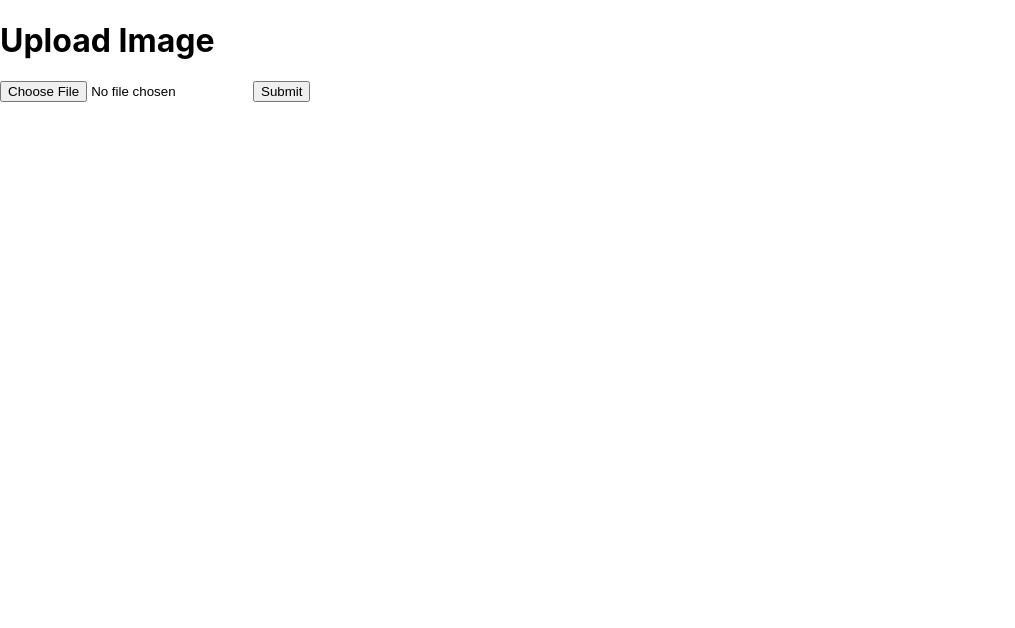
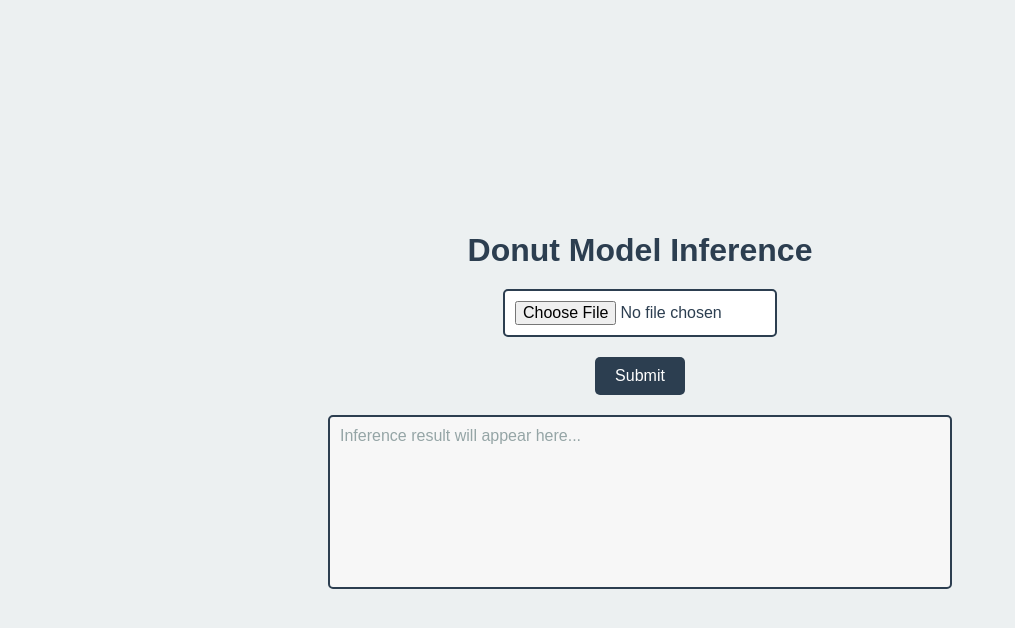
Before and after one commit to northwindapps/learna1ReactApp, a React (Create React App) app in the folder frontend/: page /donut in a window 1280 px wide. Shown: the top 628 px of the page, without its empty margins (0-1015 px from the left). Built offline with nearby package versions, Linux system fonts and the light colour scheme.

Commit message:
added img preview window and output textarea

```diff
--- /dev/null
+++ b/frontend/src/Donut.css
@@ -0,0 +1,108 @@
+/* General container for Donut page */
+.donut-container {
+    display: flex;
+    flex-direction: column;
+    align-items: center;
+    justify-content: center;
+    min-height: 100vh;
+    background-color: #ecf0f1;
+    font-family: Arial, sans-serif;
+    color: #2c3e50;
+  }
+
+  .donut-container h1 {
+    font-size: 2rem;
+    margin-bottom: 20px;
+  }
+
+  /* Form container */
+  .form-container {
+    display: flex;
+    flex-direction: column;
+    align-items: center;
+    gap: 20px;
+  }
+
+  /* File input styling */
+  .file-input {
+    padding: 10px;
+    font-size: 1rem;
+    border: 2px solid #2c3e50;
+    border-radius: 5px;
+    background-color: white;
+    cursor: pointer;
+    width: 250px;
+    text-align: center;
+  }
+
+  .file-input:hover {
+    background-color: #f0f0f0;
+  }
+
+  /* Submit button styling */
+  .submit-button {
+    padding: 10px 20px;
+    font-size: 1rem;
+    border: none;
+    border-radius: 5px;
+    background-color: #2c3e50;
+    color: white;
+    cursor: pointer;
+  }
+
+  .submit-button:hover {
+    background-color: #34495e;
+  }
+
+  .submit-button:disabled {
+    background-color: #95a5a6;
+    cursor: not-allowed;
+  }
+
+  /* Spinner for loading */
+  .spinner {
+    width: 50px;
+    height: 50px;
+    border: 5px solid #f3f3f3;
+    border-top: 5px solid #3498db;
+    border-radius: 50%;
+    animation: spin 1s linear infinite;
+  }
+
+  @keyframes spin {
+    0% {
+      transform: rotate(0deg);
+    }
+    100% {
+      transform: rotate(360deg);
+    }
+  }
+
+  /* Result textarea styling */
+  .result-textarea {
+    margin-top: 20px;
+    width: 80%;
+    max-width: 600px;
+    height: 150px;
+    border: 2px solid #2c3e50;
+    border-radius: 5px;
+    padding: 10px;
+    font-size: 1rem;
+    font-family: Arial, sans-serif;
+    resize: none;
+    background-color: #f7f7f7;
+    color: #2c3e50;
+  }
+
+  .result-textarea::placeholder {
+    color: #95a5a6;
+  }
+
+  /* Additional styling for image preview */
+  .image-preview {
+    max-width: 120%;
+    max-height: 500px;
+    margin-top: 20px;
+    border: 2px solid #2c3e50;
+    border-radius: 5px;
+  }
--- a/frontend/src/Donut.js
+++ b/frontend/src/Donut.js
@@ -1,22 +1,27 @@
 import React, { useState } from "react";
+import "./Donut.css"; // Import CSS file for styling
 
 function Donut() {
   const [image, setImage] = useState(null);
+  const [imagePreview, setImagePreview] = useState(null); // State for image preview
+  const [isLoading, setIsLoading] = useState(false);
+  const [result, setResult] = useState(""); // State to hold inference result
 
-  // Handle file selection
   const handleFileChange = (e) => {
     const file = e.target.files[0];
     if (file) {
       setImage(file);
+      setImagePreview(URL.createObjectURL(file)); // Generate temporary URL for image preview
     }
   };
 
-  // Send image to server
   const handleSubmit = async () => {
     if (!image) {
       alert("Please select an image");
       return;
     }
+
+    setIsLoading(true);
 
     const formData = new FormData();
     formData.append("image", image);
@@ -30,25 +35,53 @@ function Donut() {
       if (response.ok) {
         const data = await response.json();
         if (data.success) {
-          console.log("Inference Result:", data.result);
-          alert("Inference completed successfully! Check console for result.");
+          setResult(data.result); // Display result in textarea
         } else {
-          alert("Error: " + data.error);
+          setResult("Error: " + data.error);
         }
       } else {
-        alert("Error during inference.");
+        setResult("Error during inference.");
       }
     } catch (error) {
       console.error("Error:", error);
-      alert("Error during inference.");
+      setResult("Error during inference.");
+    } finally {
+      setIsLoading(false);
     }
   };
 
   return (
-    <div>
-      <h1>Upload Image</h1>
-      <input type="file" accept="image/*" onChange={handleFileChange} />
-      <button onClick={handleSubmit}>Submit</button>
+    <div className="donut-container">
+      <h1>Donut Model Inference</h1>
+      <div className="form-container">
+        <input
+          type="file"
+          accept="image/*"
+          onChange={handleFileChange}
+          className="file-input"
+        />
+        {imagePreview && (
+          <img
+            src={imagePreview}
+            alt="Selected"
+            className="image-preview"
+          />
+        )}
+        <button
+          onClick={handleSubmit}
+          className="submit-button"
+          disabled={isLoading}
+        >
+          {isLoading ? "Processing..." : "Submit"}
+        </button>
+        {isLoading && <div className="spinner"></div>}
+      </div>
+      <textarea
+        className="result-textarea"
+        value={result}
+        readOnly
+        placeholder="Inference result will appear here..."
+      />
     </div>
   );
 }
```
